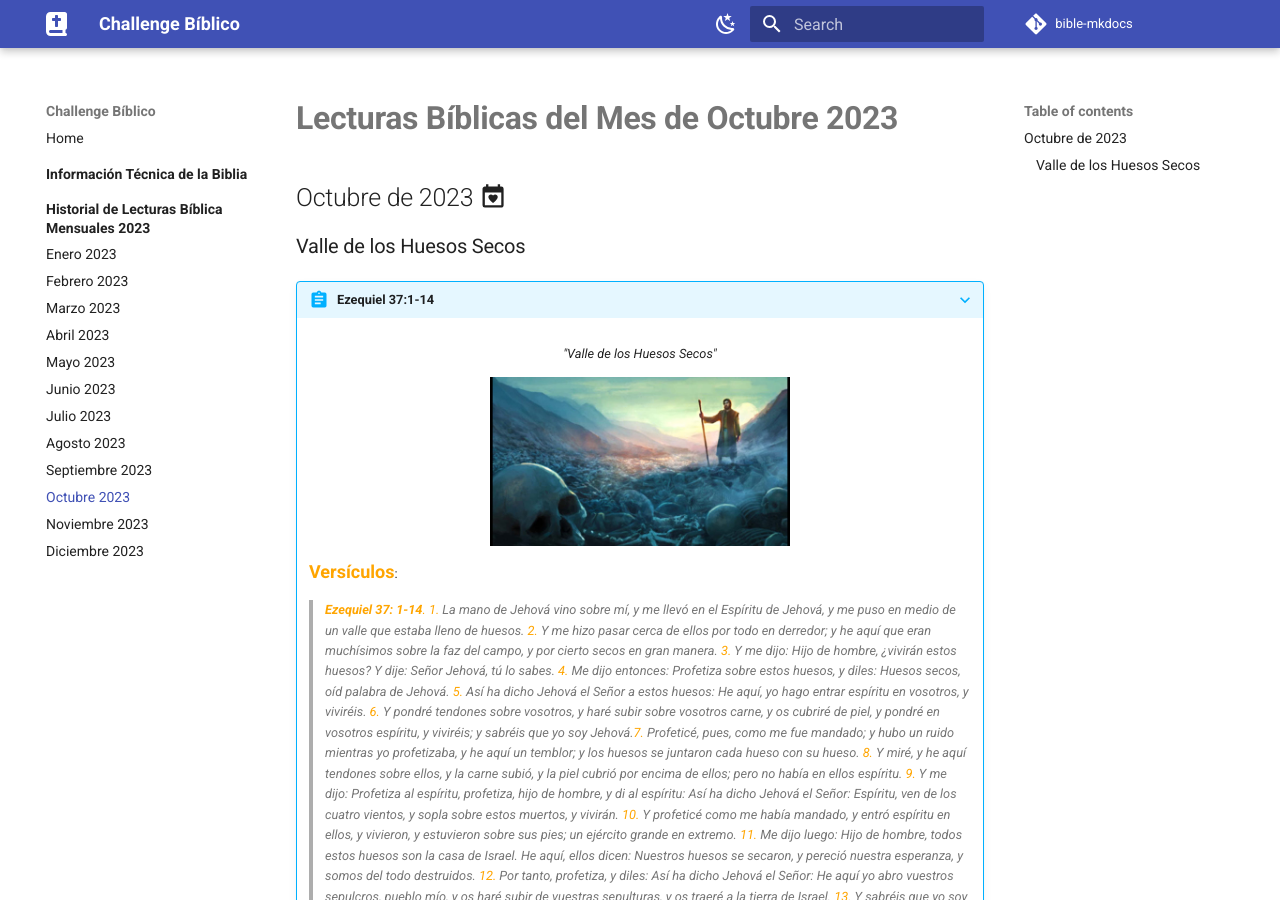
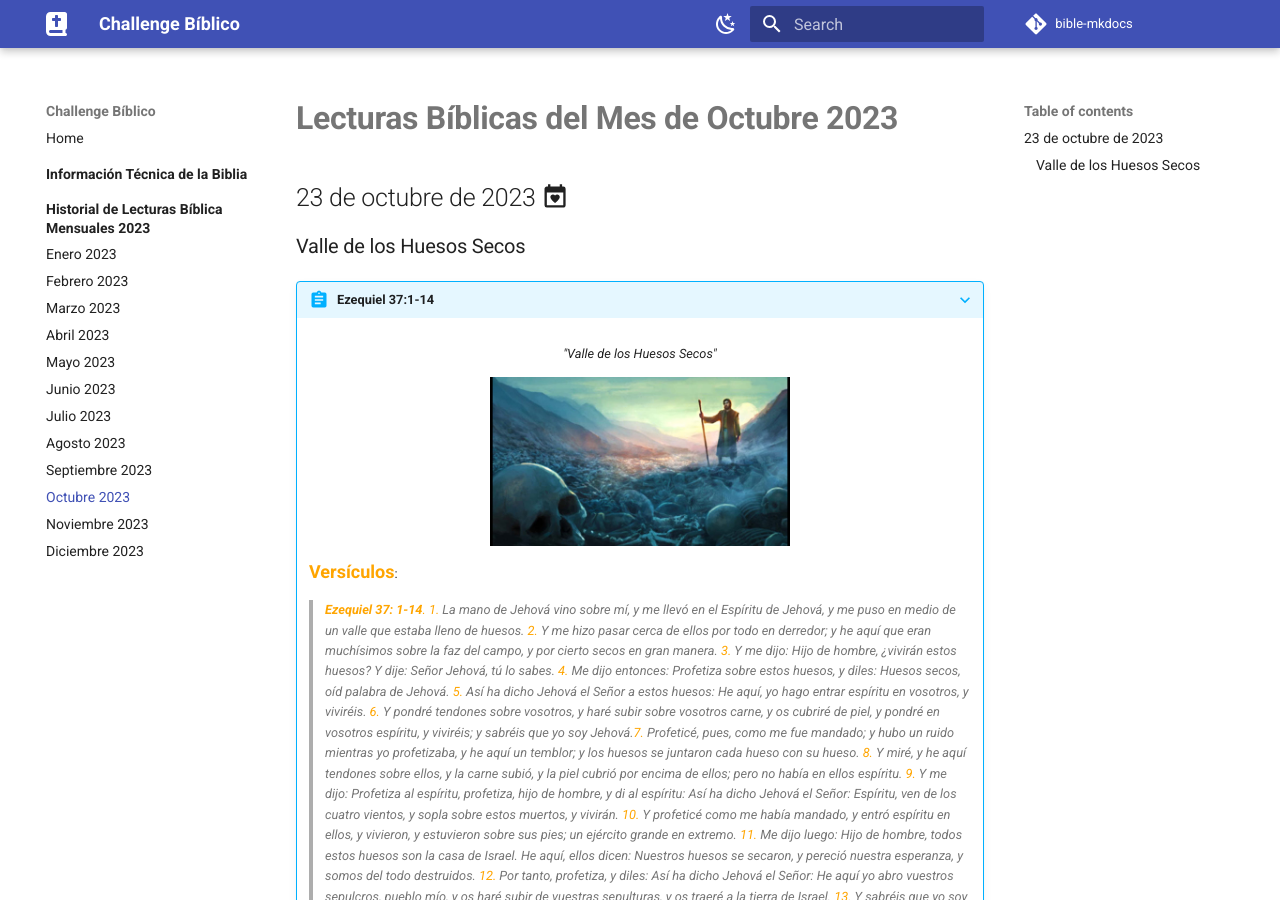
Before and after one commit to kiki7766/bible-mkdocs, an MkDocs documentation site: the page built from docs/m-2023/octubre.md, in a window 1280 px wide and 900 px high. Built offline with MkDocs 1.6.1 and Material for MkDocs 9.7.7, drawn with Linux system fonts in a browser that asks for light colours; some web fonts are replaced; a script that is not in the unit is left out; comment, search, counter and statistics services are not loaded.

Commit message:
adding date

```diff
--- a/docs/m-2023/octubre.md
+++ b/docs/m-2023/octubre.md
@@ -1,6 +1,6 @@
 # **Lecturas Bíblicas del Mes de Octubre 2023**
 
-##  Octubre de 2023 :material-calendar-heart:
+##  23 de octubre de 2023 :material-calendar-heart:
 ###  Valle de los Huesos Secos
 
 ???+ abstract "Ezequiel 37:1-14"
```
